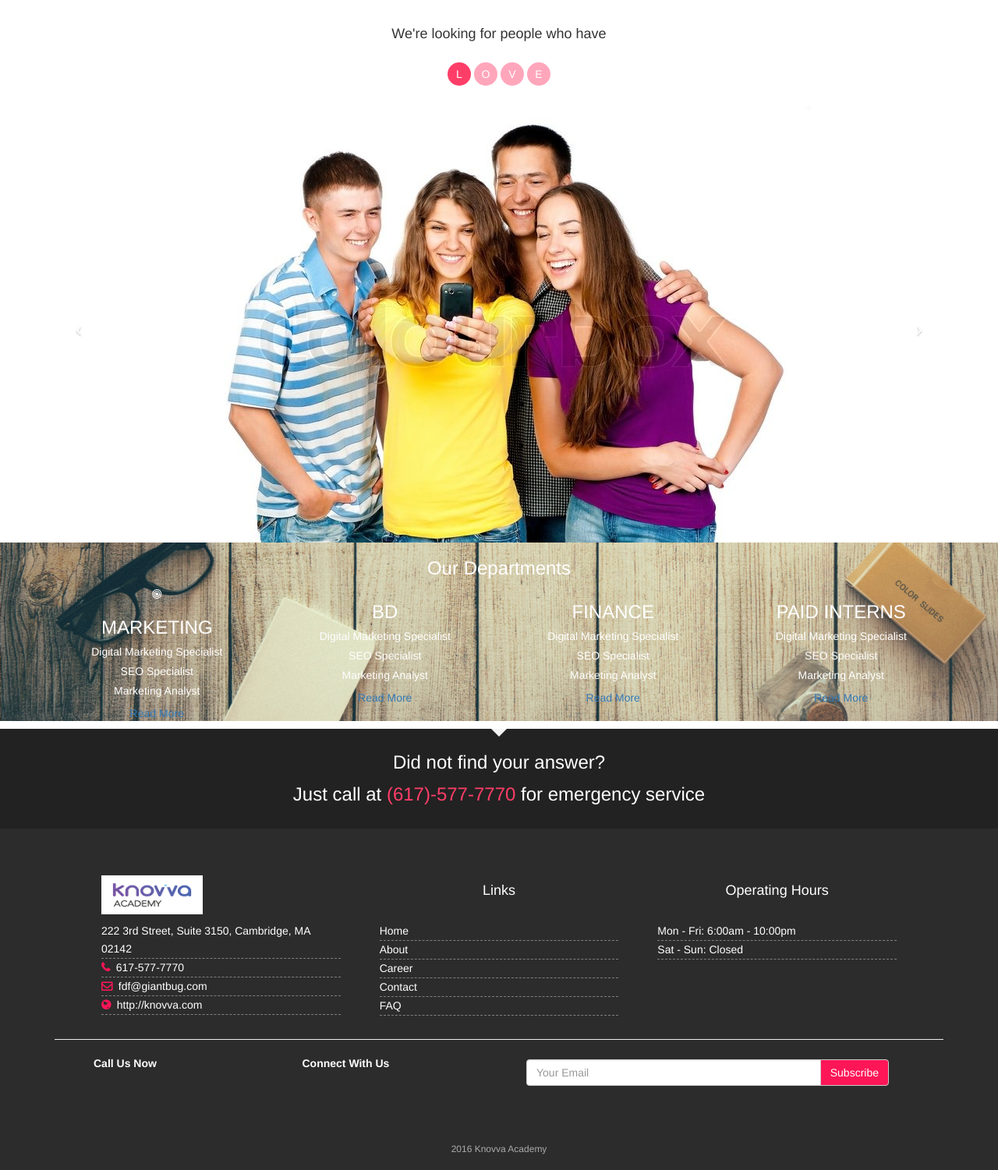
After one commit to xuezhouappdev/knovva, a PHP site: page /career.php in a window 1280 px wide. The commit adds this page. Shown: the part 201-1702 px from the top of the page at 78% size. Run offline with PHP 8.4, Linux system fonts and the light colour scheme; some web fonts are replaced.

Commit message:
added career page

```diff
--- /dev/null
+++ b/career.php
@@ -0,0 +1,227 @@
+<!DOCTYPE html>
+<html lang="en">
+<head>
+    <meta charset="UTF-8">
+    <title>Career </title>
+
+    <link rel="stylesheet" href="bootstrap-3.3.7/css/bootstrap.min.css">
+    <link rel="stylesheet" href="font-awesome-4.7.0/css/font-awesome.css">
+    <!--font-->
+    <link href="https://fonts.googleapis.com/css?family=Parisienne" rel="stylesheet">
+
+    <link rel="stylesheet" href="css/faq.css">
+    <link rel="stylesheet" href="css/career.css">
+
+
+</head>
+<body>
+
+
+<?php
+// include header
+include "header.php";
+?>
+
+
+<!-- Banner-->
+<div class="banner">
+    <div class="container">
+        <div class="row">
+            <h2>Career</h2>
+        </div>
+    </div>
+</div>
+
+
+
+<!-- why-->
+<div class="careerslider ">
+    <div class="container">
+        <div class="row">
+            <h4>We're looking for people who have</h4>
+        </div>
+
+        <div class="row">
+            <ul >
+                <li data-target="#myCarousel" data-slide-to="0" class="active">L</li>
+                <li data-target="#myCarousel" data-slide-to="1">O</li>
+                <li data-target="#myCarousel" data-slide-to="2">V</li>
+                <li data-target="#myCarousel" data-slide-to="3">E</li>
+            </ul>
+        </div>
+    </div>
+</div>
+
+
+<!-- CS -->
+<div class="intro">
+<!--slider-->
+<div id="myCarousel" class="carousel slide">
+
+
+    <!-- Wrapper for Slides -->
+    <div class="carousel-inner">
+        <div class="item active">
+            <!-- Set the first background image using inline CSS below. -->
+            <div class="fill" style="background:url('image/white1.jpeg') top center no-repeat;"></div>
+            <div class="carousel-caption">
+            </div>
+            <div class="container">
+
+            </div>
+        </div>
+
+
+
+        <div class="item">
+            <!-- Set the second background image using inline CSS below. -->
+            <div class="fill" style="background:url('image/whiteb.png') top center no-repeat;"></div>
+            <div class="carousel-caption">
+                <!--<h2>Caption 2</h2>-->
+            </div>
+        </div>
+
+        <div class="item">
+            <!-- Set the third background image using inline CSS below. -->
+            <div class="fill" style="background:url('image/white3.png') top center no-repeat;"></div>
+            <div class="carousel-caption">
+                <!--<h2>Caption 3</h2>-->
+            </div>
+        </div>
+
+        <div class="item">
+            <!-- Set the third background image using inline CSS below. -->
+            <div class="fill" style="background:url('image/gun.png') top center no-repeat;"></div>
+            <div class="carousel-caption">
+                <!--<h2>Caption 3</h2>-->
+            </div>
+        </div>
+
+    </div>
+
+    <!-- Controls -->
+    <a class="left carousel-control" href="#myCarousel" data-slide="prev">
+        <span class="icon-prev"></span>
+    </a>
+    <a class="right carousel-control" href="#myCarousel" data-slide="next">
+        <span class="icon-next"></span>
+    </a>
+
+</div>
+
+
+
+</div>
+
+
+<!--DPT-->
+<div class="dpt">
+    <div class="container">
+        <div class="row">
+            <h3>Our Departments</h3>
+        </div>
+        <div class="row"">
+            <div class="col-md-3">
+                <i class="fa fa-bullseye" aria-hidden="true"></i>
+
+                <h3>MARKETING</h3>
+                  <h5>Digital Marketing Specialist</h5>
+                  <h5>SEO Specialist</h5>
+                  <h5>Marketing Analyst</h5>
+                   <a>Read More</a>
+
+            </div>
+            <div class="col-md-3">
+                <h3>BD</h3>
+                <h5>Digital Marketing Specialist</h5>
+                <h5>SEO Specialist</h5>
+                <h5>Marketing Analyst</h5>
+                <a>Read More</a>
+            </div>
+            <div class="col-md-3">
+                <h3>FINANCE</h3>
+                <h5>Digital Marketing Specialist</h5>
+                <h5>SEO Specialist</h5>
+                <h5>Marketing Analyst</h5>
+                <a>Read More</a>
+            </div>
+
+            <div class="col-md-3">
+                <h3>PAID INTERNS</h3>
+                <h5>Digital Marketing Specialist</h5>
+                <h5>SEO Specialist</h5>
+                <h5>Marketing Analyst</h5>
+                <a>Read More</a>
+            </div>
+
+        </div>
+    </div>
+</div>
+
+
+<div class="arrow-down">
+
+</div>
+
+<!--PHONE SEC -->
+<div class="footer-contact jumbotron">
+    <div class="container">
+        <div class="row">
+            <h3>Did not find your answer?</h3>
+            <h3>Just call at <span> (617)-577-7770 </span> for emergency service</h3>
+        </div>
+    </div>
+</div>
+
+
+
+
+<div class="footer-wrapper">
+    <?php
+    include ("footer.php");
+    ?>
+</div>
+
+
+<script>
+    /*  $(document).ready(function(){
+
+
+     $(".panel.panel-default a").click(function(){
+     //alert("TEt");
+     $(this).css("text-decoration","none");
+     $(".panel-heading").css({"background":"white","color":"black"});
+     $(".panel-heading i").removeClass("fa-minus-circle").addClass("fa-plus-circle").css("color","#ff3e68");
+
+     $(this).parent().parent().css({"background":"#ff3e68","color":"white"});
+     $(this).prev().addClass("fa-minus-circle").removeClass("fa-plus-circle").css("color","white");
+
+
+     })
+
+
+     })*/
+</script>
+
+
+<script>
+    <!-- Script to activate the carousel -->
+    $('.carousel').carousel({
+        interval: false; //changes the speed
+    })
+
+
+
+
+
+</script>
+
+
+<script src="https://ajax.googleapis.com/ajax/libs/jquery/1.12.0/jquery.min.js"></script>
+<script src="bootstrap-3.3.7/js/bootstrap.min.js"></script>
+<script src="js/accordian.js"></script>
+
+
+
+</body>
+</html>
--- /dev/null
+++ b/css/career.css
@@ -0,0 +1,186 @@
+
+/*Carousel*/
+
+.carousel,
+.item,
+.active {
+    height: 100%;
+}
+
+
+.carousel-inner {
+    height: 100%;
+}
+
+/* Background images are set within the HTML using inline CSS, not here */
+
+.fill {
+    width: 100%;
+    height: 100%;
+    background-position: center;
+    -webkit-background-size: contain;
+    -moz-background-size: contain;
+    background-size: contain;
+    -o-background-size: contain;
+
+}
+
+
+a.left.carousel-control,a.right.carousel-control {
+    background:transparent;
+    border: none;
+}
+
+
+a.left.carousel-control:hover,a.right.carousel-control:hover{
+    background:transparent;
+    border: none;
+    opacity: 0.2;
+}
+
+
+div.intro {
+    height: 70vh;
+    background-size: cover;
+    z-index: 99999999;
+    margin-top: 10px;
+
+}
+
+
+
+
+/*BANNER */
+div.banner {
+    background: url("../image/leaf.jpg") center center no-repeat;
+    min-height: 200px;
+    width: 100%;
+    opacity: 0.8;
+    background-size: cover;
+
+
+}
+
+
+.banner h2 {
+    position: relative;
+    margin-top: 115px;
+    color: #fdfdfd;
+    border-left: 3px solid #f3f3f3;
+    padding-left: 5px;
+}
+
+
+
+
+/*why us*/
+.careerslider h4{
+    text-align: center;
+    margin-top: 35px;
+}
+
+
+.careerslider a{
+    margin: 0 auto;
+}
+
+
+.careerslider>div>div:nth-child(2){
+    text-align: center;
+    margin: 0 auto;
+    display: table;
+    border-collapse:separate;
+    border-spacing:4px;
+
+}
+
+
+.careerslider>div>div:nth-child(2) ul{
+  padding:0;
+    margin: 0px auto;
+}
+
+
+
+.careerslider>div>div:nth-child(2) li{
+    height: 30px;
+    width: 30px;
+   display: table-cell;
+    text-align: center;
+    vertical-align: middle;
+    border-radius: 50%; /* may require vendor prefixes */
+    background: #ffa6bb;
+    color: white;
+
+}
+
+.careerslider>div>div:nth-child(2) li:hover{
+    background: #ff3e68;
+    cursor: pointer;
+}
+
+
+.careerslider>div>div:nth-child(2) li.active{
+    background: #ff3e68;
+}
+
+
+/* dpt*/
+div.dpt {
+    text-align: center;
+    background: url("../image/workhard.jpg") bottom center no-repeat;
+    background-size: cover;
+    color: white;
+
+}
+
+
+
+
+
+
+
+
+
+
+/*question */
+
+.arrow-down {
+    width: 0;
+    height: 0;
+    border-left: 10px solid transparent;
+    border-right: 10px solid transparent;
+    border-top: 10px solid #f3f3f3;
+    position: relative;
+    top:10px;
+    transform: translateX(-50%);
+    left: 50%;
+}
+
+
+
+/*footer contact*/
+div.footer-contact{
+    text-align: center;
+    padding: 20px 0;
+    margin-bottom: 0px;
+    margin-top: 0px;
+}
+
+.footer-contact span {
+    color:#ff3e68;
+    font-weight: 500;
+
+}
+
+.footer-contact h3 {
+    padding: 5px;
+    margin: 5px;
+    color: white;
+    font-weight: normal;
+}
+
+
+div.jumbotron {
+    background: #222222;
+}
--- a/footer.php
+++ b/footer.php
@@ -49,7 +49,7 @@
                    <li><a href="index.php">Home</a></li>
                     <li><a href="about.php">About</a></li>
                    <!-- <li><a href="#">Teacher</a></li>-->
-                    <li><a href="#">Career</a></li>
+                    <li><a href="career.php">Career</a></li>
 
                    <!-- <li><a href="#">Blog</a></li>-->
                     <li><a href="contact.php">Contact</a></li>
@@ -99,7 +99,7 @@
 
 <script src="https://ajax.googleapis.com/ajax/libs/jquery/1.12.0/jquery.min.js"></script>
 <script src="bootstrap-3.3.7/js/bootstrap.min.js"></script>
-<script src="js/index.js"></script>
+
 <script src="js/index-subscription.js"></script>
 
 </body>
--- a/header.php
+++ b/header.php
@@ -44,7 +44,7 @@ SEPERATELY-->
 <!--                    <li><a href="#"> Teacher </a></li>-->
 
                     <!--<li><a href="#" class="disabled"> Blog </a></li>-->
-                    <li><a href="#"  class="disabled"> Career </a></li>
+                    <li><a href="career.php"> Career </a></li>
                     <li><a href="contact.php"> Contact </a></li>
 
                 </ul>
@@ -100,7 +100,7 @@ SEPERATELY-->
 
 <script src="https://ajax.googleapis.com/ajax/libs/jquery/1.12.0/jquery.min.js"></script>
 <script src="bootstrap-3.3.7/js/bootstrap.min.js"></script>
-<script src="js/index.js"></script>
+<!--<script src="js/index.js"></script>-->
 <script src="js/index-subscription.js"></script>
 
 </body>
```
Also changed, not shown: image/gun.png (added), image/white1.jpeg (added), image/white3.png (added), image/workhard.jpg (added), 1 other file.
